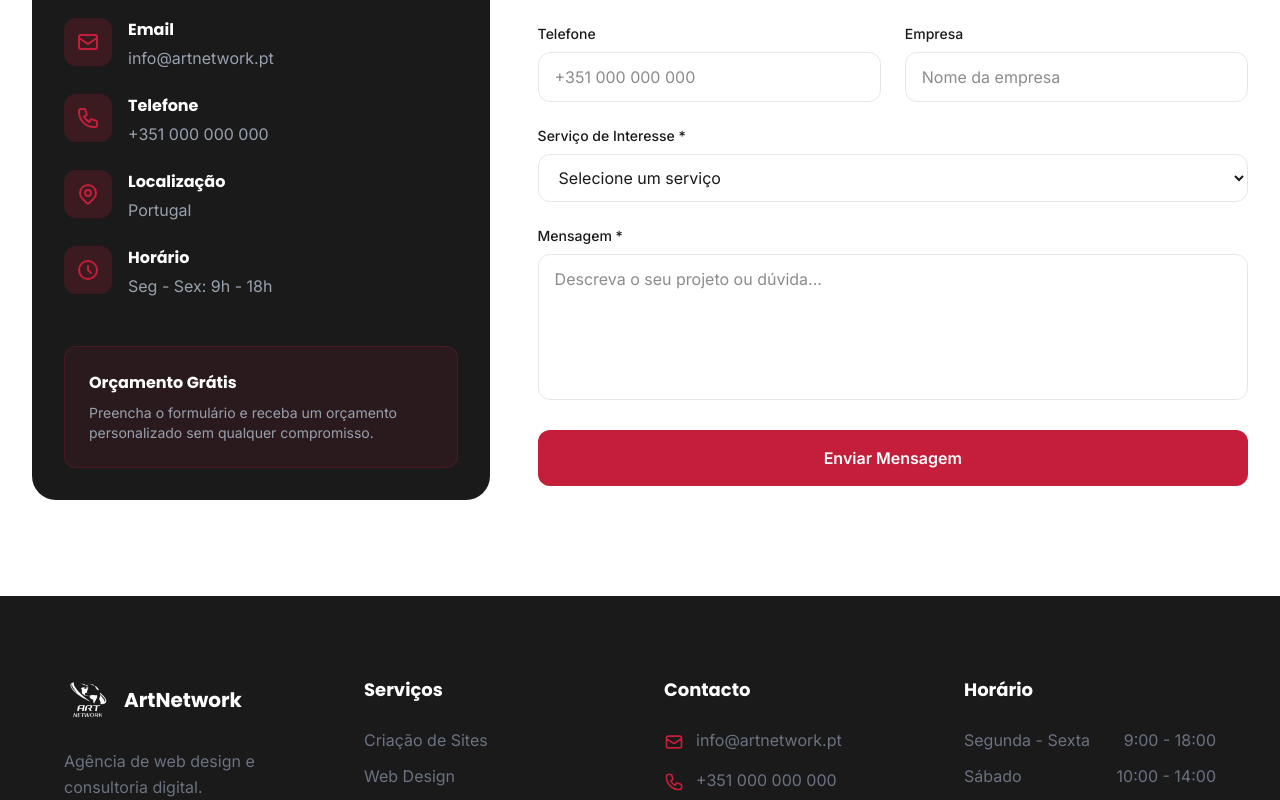
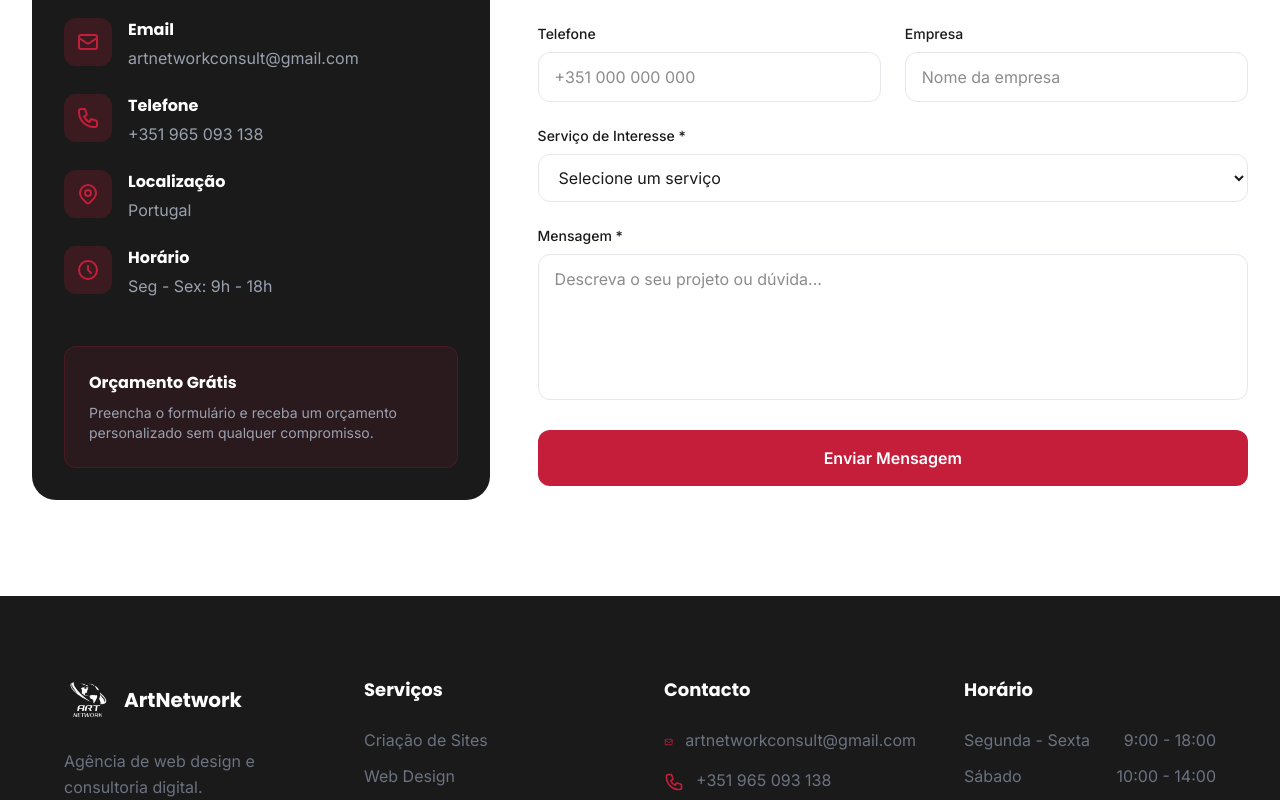
Before and after one commit to mvttinif/art-network-consult-website, a React (Vite) app: page / in a window 1280 px wide. Shown: the part 4840-5640 px from the top of the page. Built offline with nearby package versions, Linux system fonts and the light colour scheme.

Commit message:
infos: atualização das informações de contacto.

```diff
--- a/src/components/layout/Footer.jsx
+++ b/src/components/layout/Footer.jsx
@@ -89,19 +89,19 @@ const Footer = () => {
               <li className="flex items-start gap-3">
                 <HiOutlineMail className="w-5 h-5 text-artnetwork-primary mt-1" />
                 <a
-                  href="mailto:info@artnetwork.pt"
+                  href="mailto:artnetworkconsult@gmail.com"
                   className="text-artnetwork-gray hover:text-artnetwork-primary transition-colors"
                 >
-                  info@artnetwork.pt
+                  artnetworkconsult@gmail.com
                 </a>
               </li>
               <li className="flex items-start gap-3">
                 <HiOutlinePhone className="w-5 h-5 text-artnetwork-primary mt-1" />
                 <a
-                  href="tel:+351000000000"
+                  href="tel:+351965093138"
                   className="text-artnetwork-gray hover:text-artnetwork-primary transition-colors"
                 >
-                  +351 000 000 000
+                  +351 965 093 138
                 </a>
               </li>
               <li className="flex items-start gap-3">
--- a/src/components/sections/Contact.jsx
+++ b/src/components/sections/Contact.jsx
@@ -13,14 +13,14 @@ const contactInfo = [
   {
     icon: HiOutlineMail,
     title: 'Email',
-    content: 'info@artnetwork.pt',
-    href: 'mailto:info@artnetwork.pt',
+    content: 'artnetworkconsult@gmail.com',
+    href: 'mailto:artnetworkconsult@gmail.com',
   },
   {
     icon: HiOutlinePhone,
     title: 'Telefone',
-    content: '+351 000 000 000',
-    href: 'tel:+351000000000',
+    content: '+351 965 093 138',
+    href: 'tel:+351965093138',
   },
   {
     icon: HiOutlineLocationMarker,
@@ -321,11 +321,10 @@ const Contact = () => {
               {/* Status Message */}
               {status.message && (
                 <div
-                  className={`p-4 rounded-xl ${
-                    status.type === 'success'
+                  className={`p-4 rounded-xl ${status.type === 'success'
                       ? 'bg-green-100 text-green-800'
                       : 'bg-red-100 text-red-800'
-                  }`}
+                    }`}
                 >
                   {status.message}
                 </div>
```
